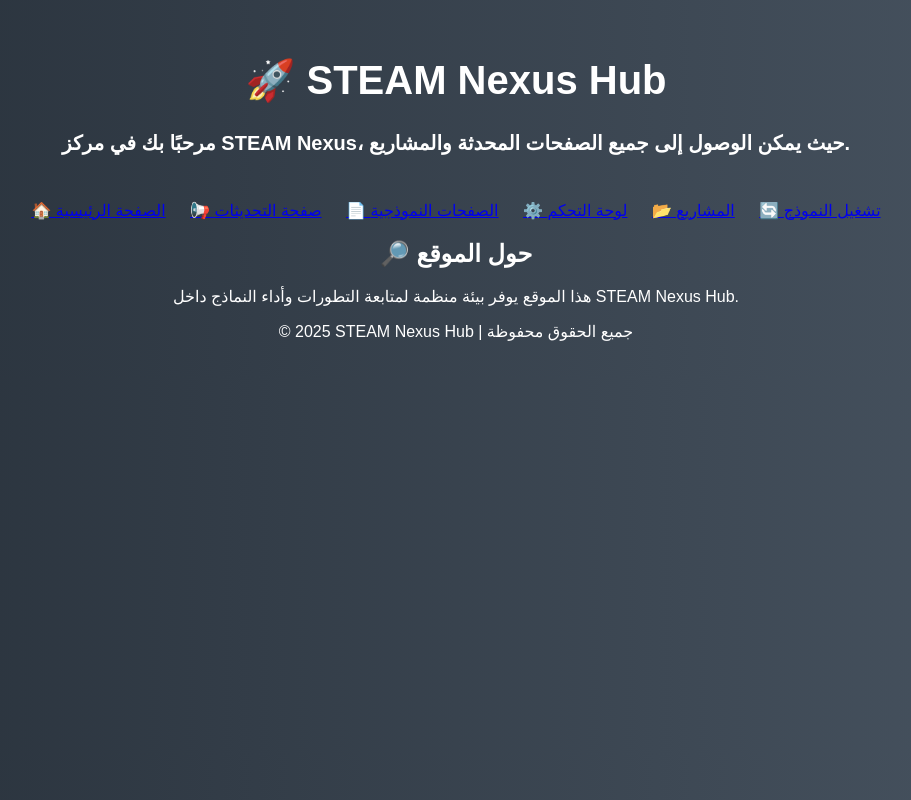
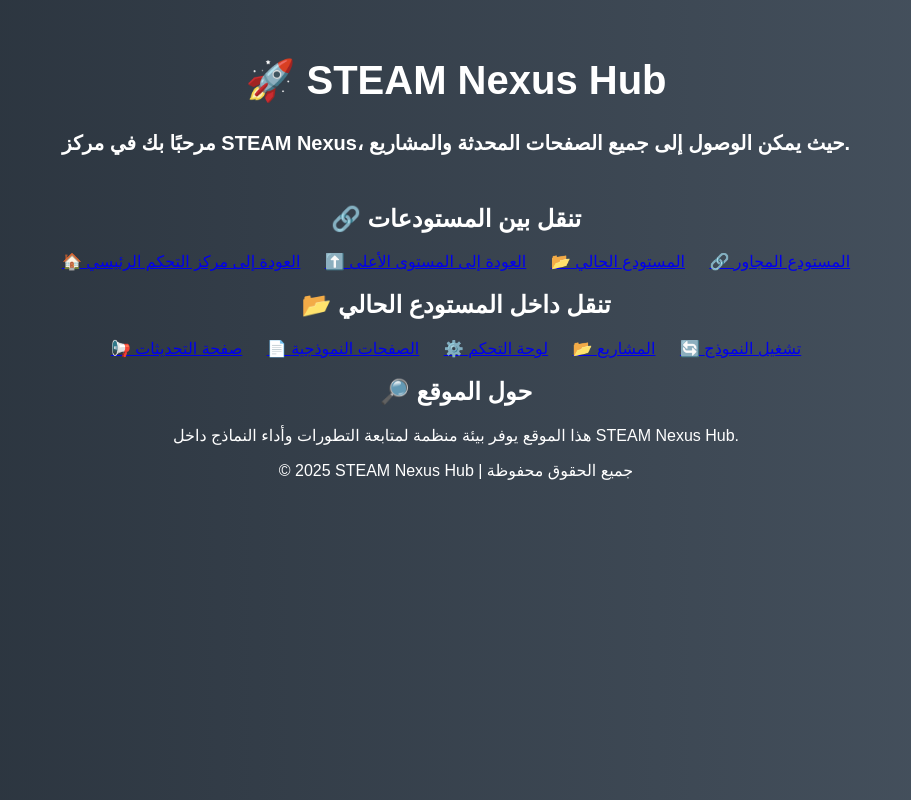
Before and after one commit to Solvanix/STEAM_Forge, a plain HTML site: page index.html in a window 1280 px wide. Shown: the whole page, without its empty margins (184-1095 px from the left). Drawn offline with Linux system fonts and the light colour scheme; files that its build step writes are made by us from their sources.

Commit message:
Update index.html

```diff
--- a/index.html
+++ b/index.html
@@ -14,8 +14,18 @@
     </header>
 
     <nav>
+        <h2>🔗 تنقل بين المستودعات</h2>
         <ul>
-            <li><a href="index.html">🏠 الصفحة الرئيسية</a></li>
+            <li><a href="../../index.html">🏠 العودة إلى مركز التحكم الرئيسي</a></li>
+            <li><a href="../index.html">⬆️ العودة إلى المستوى الأعلى</a></li>
+            <li><a href="index.html">📂 المستودع الحالي</a></li>
+            <li><a href="../Neighbor_Repo/index.html">🔗 المستودع المجاور</a></li>
+        </ul>
+    </nav>
+
+    <nav>
+        <h2>📂 تنقل داخل المستودع الحالي</h2>
+        <ul>
             <li><a href="updates.html">📢 صفحة التحديثات</a></li>
             <li><a href="Prototype_Pages/index.html">📄 الصفحات النموذجية</a></li>
             <li><a href="dashboard.html">⚙️ لوحة التحكم</a></li>
```
